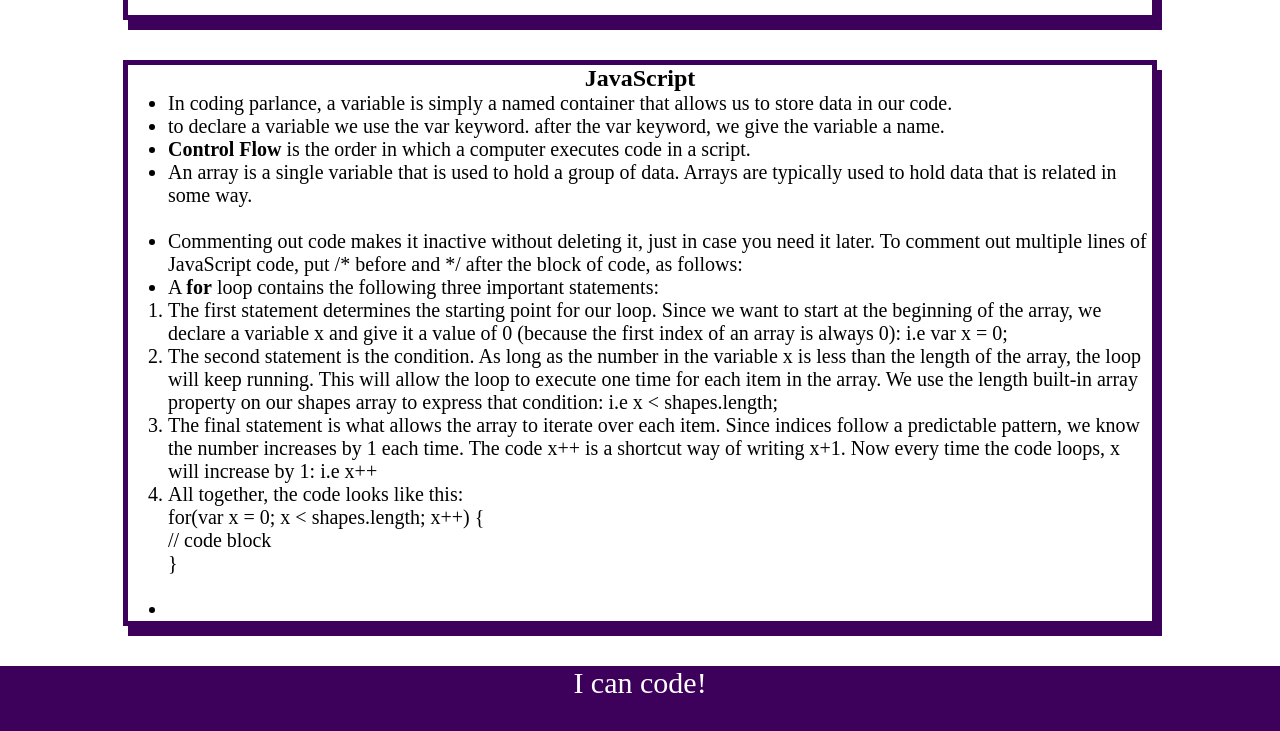
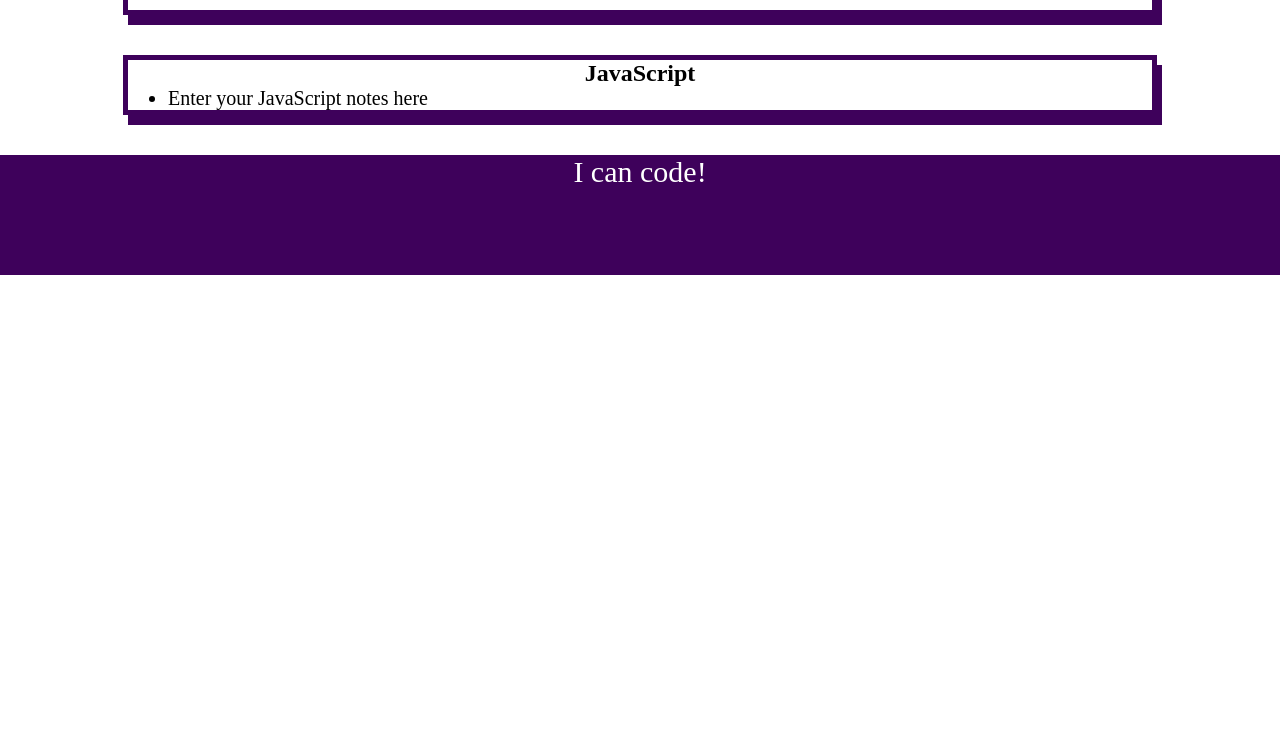
Before and after one commit to zelstart/prework-study-guide, a plain HTML site: page index.html in a window 1280 px wide. Shown: the part 1399-2130 px from the top of the page. After the commit the page ends 1674 px from the top, so only its background shows below. Drawn offline with Linux system fonts and the light colour scheme.

Commit message:
Revert "added js"

```diff
--- a/assets/script.js
+++ /dev/null
@@ -1,19 +0,0 @@
-var topics = ['HTML', 'CSS', 'Git', 'JavaScript'];
-
-for (var x = 0; x < topics.length; x++) {
- console.log(topics[x]);
-}
-
-/*
-if (topic === 'HTML') {
- console.log("Let's study HTML!");
-} else if (topic === 'CSS') {
- console.log("Let's study CSS!");
-} else if (topic === 'Git') {
- console.log("Let's study Git!");
-} else if (topic === 'JavaScript') {
- console.log("Let's study JavaScript!");
-} else {
- console.log('Please try again!');
-}
-*/
--- a/assets/style.css
+++ b/assets/style.css
@@ -6,7 +6,7 @@
 header,
 footer {
     width: 100%;
-    height: 125px;
+    height: 120px;
     background-color: rgb(62, 1, 91);
     color: white;
 }
--- a/index.html
+++ b/index.html
@@ -13,7 +13,6 @@
       <center><img src="./assets/bowtie-cat.png" alt="Profile image of cat wearing a bow tie."
             width="50"
             height="50"/></center>
-      <h2>✨ Open the Console to See What's Happening ✨</h2>
     </header>
     <main>
       <section class="card" id="html-section">
@@ -67,31 +66,7 @@
       <section class="card" id="javascript-section">
           <h2>JavaScript</h2>
           <ul>
-            <li>In coding parlance, a variable is simply a named container that allows us to store data in our code.</li>
-            <li>to declare a variable we use the var keyword. after the var keyword, we give the variable a name.</li>
-            <li><b>Control Flow</b> is the order in which a computer executes code in a script.</li>
-            <li>An array is a single variable that is used to hold a group of data. Arrays are typically used to hold data that is related in some way.</li> <br>
-            <li>Commenting out code makes it inactive without deleting it, just in case you need it later. To comment out multiple lines of JavaScript code, put /* before and */ after the block of code, as follows:</li>
-
-
-
-
-            <li>A <b>for</b> loop contains the following three important statements:</li>
-          </ul>
-          <ol>
-            <li>The first statement determines the starting point for our loop. Since we want to start at the beginning of the array, we declare a variable x and give it a value of 0 (because the first index of an array is always 0): i.e   var x = 0;</li>
-            <li>The second statement is the condition. As long as the number in the variable x is less than the length of the array, the loop will keep running. This will allow the loop to execute one time for each item in the array. We use the length built-in array property on our shapes array to express that condition: i.e   x < shapes.length; </li>
-            <li>The final statement is what allows the array to iterate over each item. Since indices follow a predictable pattern, we know the number increases by 1 each time. The code x++ is a shortcut way of writing x+1. Now every time the code loops, x will increase by 1: i.e   x++</li>
-            <li>All together, the code looks like this: <br>
-              for(var x = 0; x < shapes.length; x++) { <br>
-                // code block<br>
-              }</li><br>
-          </ol>
-          <ul>
-            <li></li>
-
-
-
+            <li>Enter your JavaScript notes here</li>
           </ul>
         </section>
 
@@ -101,6 +76,5 @@
     <footer>
       <p>I can code!</p>
     </footer>
-      <script src="./assets/script.js"></script>
   </body>
 </html>
```
